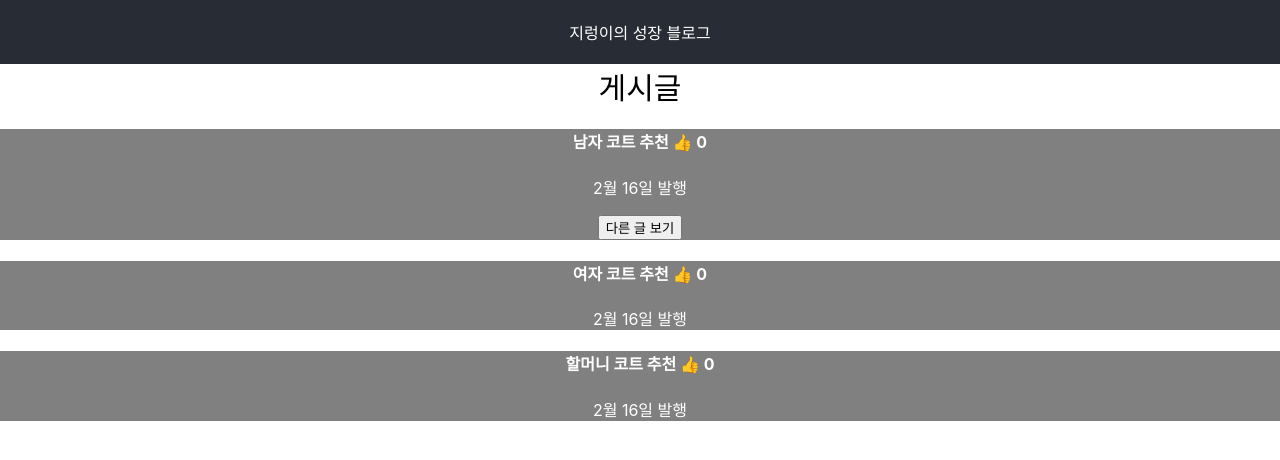
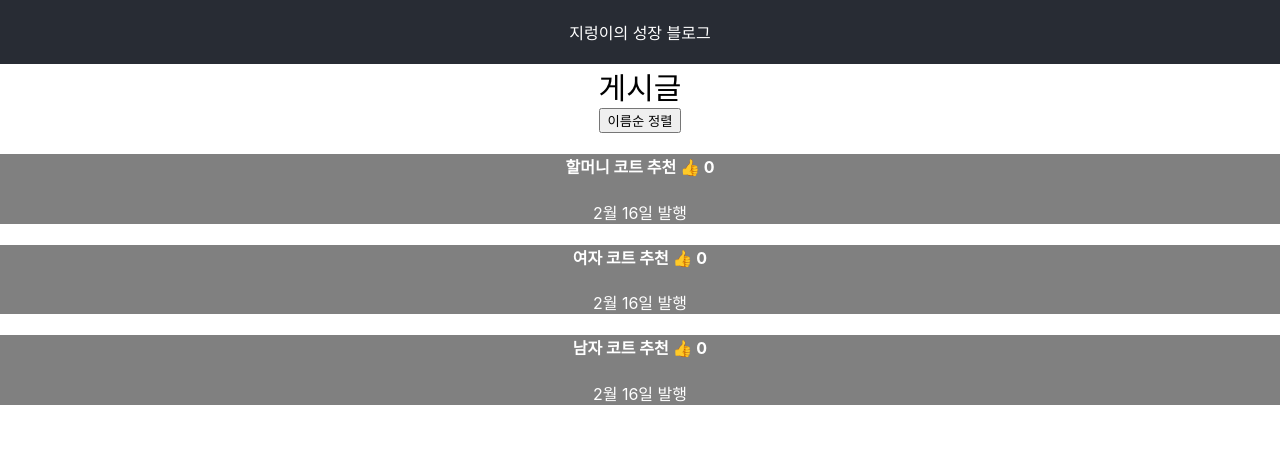
Before and after one commit to yscriuf/CodingApple, a React (Create React App) app in the folder react/blog/: page / in a window 1280 px wide. Shown: the top 460 px of the page. Built offline with nearby package versions, Linux system fonts and the light colour scheme.

Commit message:
게시글 제목 오름차순으로 정렬하기 구현 기능

```diff
--- a/react/blog/src/App.js
+++ b/react/blog/src/App.js
@@ -4,7 +4,7 @@ import { useState } from 'react';
 
 function App() {
   let blogName = "지렁이의 성장 블로그";
-  let [title, changeTitle] = useState(['남자 코트 추천', '여자 코트 추천', '할머니 코트 추천']);
+  let [title, changeTitle] = useState(['할머니 코트 추천', '여자 코트 추천', '남자 코트 추천']);
   let [like, upLike] = useState([0,0,0]);
 
   function upCntLike(i){
@@ -13,9 +13,11 @@ function App() {
     upLike(newLike);
   }
 
-  function change(i, txt){
+  function order(){
     var newTitle = [...title];
-    newTitle[i] = txt;
+    newTitle.sort(function(a, b) { // 한글 오름차순
+      return a < b ? -1 : a > b ? 1 : 0;
+    });
     changeTitle(newTitle);
   }
 
@@ -27,10 +29,10 @@ function App() {
       <div style={ {color : 'black', fontSize : '30px'} }>
         게시글
       </div>
+      <button onClick={ () => { order(); } }>이름순 정렬</button>
       <div className="list">
         <h4>{title[0]} <span onClick={ () => { upCntLike(0) } }>👍</span> {like[0]} </h4>
         <p>2월 16일 발행</p>
-        <button onClick={ () => { change(0, 'hihi'); } }>다른 글 보기</button>
       </div>
       <div className="list">
         <h4>{title[1]} <span onClick={ () => { upCntLike(1) } }>👍</span> {like[1]} </h4>
```
